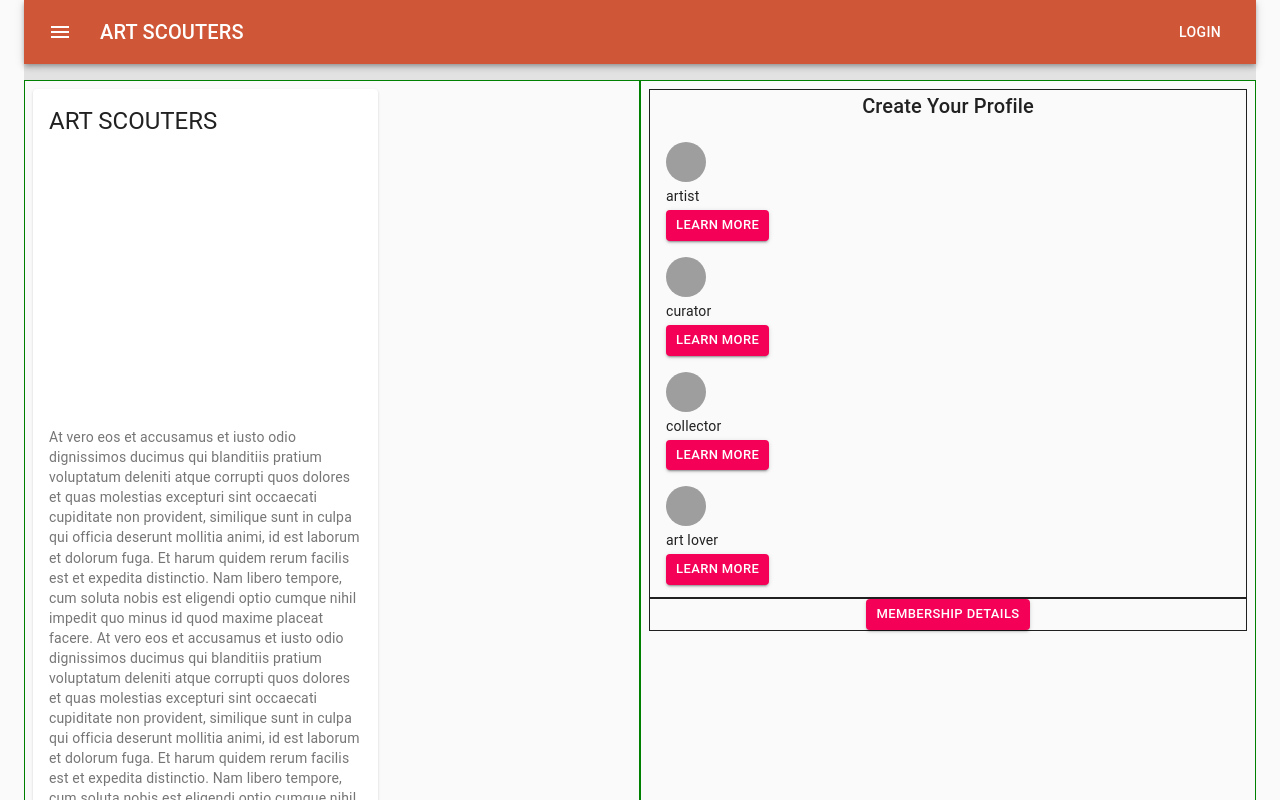
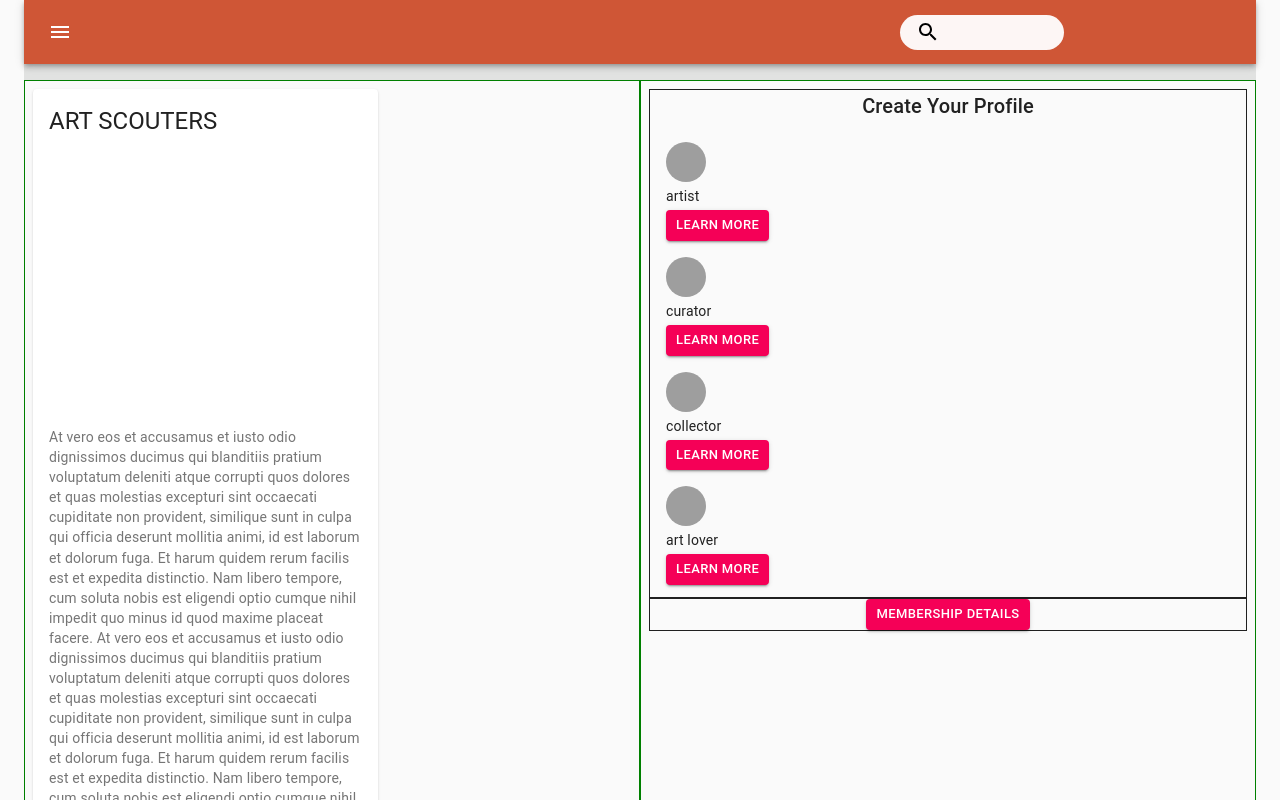
Before and after one commit to ekonotek/scout, a React (Create React App) app: page / in a window 1280 px wide. Shown: the top 800 px of the page. Built offline with nearby package versions, Linux system fonts and the light colour scheme; grey boxes are pictures that could not be loaded.

Commit message:
initial commit

```diff
--- a/src/App.js
+++ b/src/App.js
@@ -4,35 +4,36 @@ import React from "react";
 // import { Box } from "@material-ui/core";
 import CssBaseline from "@material-ui/core/CssBaseline";
 import Container from "@material-ui/core/Container";
-import { makeStyles } from "@material-ui/core/styles";
+//import { makeStyles } from "@material-ui/core/styles";
 import {
-  AppBar,
-  Badge,
+  //AppBar,
+  //Badge,
   Box,
-  List,
-  Toolbar,
-  Typography,
-  Button,
-  IconButton
+  //List,
+  //Toolbar,
+  Typography
+  //Button,
+  //IconButton
 } from "@material-ui/core";
-import MenuIcon from "@material-ui/icons/Menu";
+//import MenuIcon from "@material-ui/icons/Menu";
 
+import Appbar from "./Components/appbar";
 import Izquierda from "./Components/izquierda";
 import Derecha from "./Components/derecha";
-const useStyles = makeStyles((theme) => ({
-  root: {
-    flexGrow: 1
-  },
-  menuButton: {
-    marginRight: theme.spacing(2)
-  },
-  title: {
-    flexGrow: 1
-  }
-}));
+// const useStyles = makeStyles((theme) => ({
+//   root: {
+//     flexGrow: 1
+//   },
+//   menuButton: {
+//     marginRight: theme.spacing(2)
+//   },
+//   title: {
+//     flexGrow: 1
+//   }
+// }));
 
 function App() {
-  const classes = useStyles(useStyles);
+  //const classes = useStyles(useStyles);
   return (
     // <div className="App">
     //   <header className="App-header">ART SCOUTERS</header>
@@ -47,7 +48,8 @@ function App() {
           // style={{ backgroundColor: "#f7f7f7", height: "100vh" }}
           style={{ backgroundColor: "#e1e2e1", height: "10vh" }}
         >
-          <AppBar position="static" style={{ backgroundColor: "#cf5636" }}>
+          <Appbar />
+          {/* <AppBar position="static" style={{ backgroundColor: "#cf5636" }}>
             <Toolbar>
               <IconButton
                 edge="start"
@@ -62,7 +64,7 @@ function App() {
               </Typography>
               <Button color="inherit">Login</Button>
             </Toolbar>
-          </AppBar>
+          </AppBar> */}
         </Typography>
         <Box
           display="flex"
--- /dev/null
+++ b/src/Components/appbar.js
@@ -0,0 +1,102 @@
+import React from "react";
+import AppBar from "@material-ui/core/AppBar";
+import Toolbar from "@material-ui/core/Toolbar";
+import IconButton from "@material-ui/core/IconButton";
+import Typography from "@material-ui/core/Typography";
+import InputBase from "@material-ui/core/InputBase";
+import { fade, makeStyles } from "@material-ui/core/styles";
+import MenuIcon from "@material-ui/icons/Menu";
+import SearchIcon from "@material-ui/icons/Search";
+
+const useStyles = makeStyles((theme) => ({
+  root: {
+    flexGrow: 1
+  },
+  menuButton: {
+    marginRight: theme.spacing(2)
+  },
+  title: {
+    flexGrow: 1,
+    display: "none",
+    [theme.breakpoints.up("sm")]: {
+      display: "block"
+    }
+  },
+  search: {
+    position: "relative",
+    borderRadius: 100,
+    backgroundColor: fade(theme.palette.common.white, 0.95),
+    "&:hover": {
+      backgroundColor: fade(theme.palette.common.white, 1)
+    },
+    marginLeft: 0,
+    width: "100%",
+    [theme.breakpoints.up("sm")]: {
+      marginLeft: theme.spacing(100),
+      width: "auto"
+    }
+  },
+  searchIcon: {
+    padding: theme.spacing(0, 2),
+    height: "100%",
+    position: "absolute",
+    pointerEvents: "none",
+    display: "flex",
+    alignItems: "center",
+    justifyContent: "center",
+    color: "black"
+  },
+  inputRoot: {
+    color: "black"
+  },
+  inputInput: {
+    padding: theme.spacing(1, 1, 1, 0),
+    // vertical padding + font size from searchIcon
+    paddingLeft: `calc(1em + ${theme.spacing(4)}px)`,
+    transition: theme.transitions.create("width"),
+    width: "100%",
+    [theme.breakpoints.up("sm")]: {
+      width: "12ch",
+      "&:focus": {
+        width: "20ch"
+      }
+    }
+  }
+}));
+
+export default function SearchAppBar() {
+  const classes = useStyles();
+
+  return (
+    <div className={classes.root}>
+      <AppBar position="static" style={{ backgroundColor: "#cf5636" }}>
+        <Toolbar>
+          <IconButton
+            edge="start"
+            className={classes.menuButton}
+            color="inherit"
+            aria-label="open drawer"
+          >
+            <MenuIcon />
+          </IconButton>
+          {/* <Typography className={classes.title} variant="h6" noWrap>
+            Material-UI
+          </Typography> */}
+          <div className={classes.search}>
+            <div className={classes.searchIcon}>
+              <SearchIcon />
+            </div>
+            <InputBase
+              //placeholder="Search…"
+              classes={{
+                root: classes.inputRoot,
+                input: classes.inputInput
+              }}
+              //inputProps={{ 'aria-label': 'search' }}
+            />
+          </div>
+        </Toolbar>
+      </AppBar>
+    </div>
+  );
+}
```
Also changed, not shown: .codesandbox/workspace.json (added).
